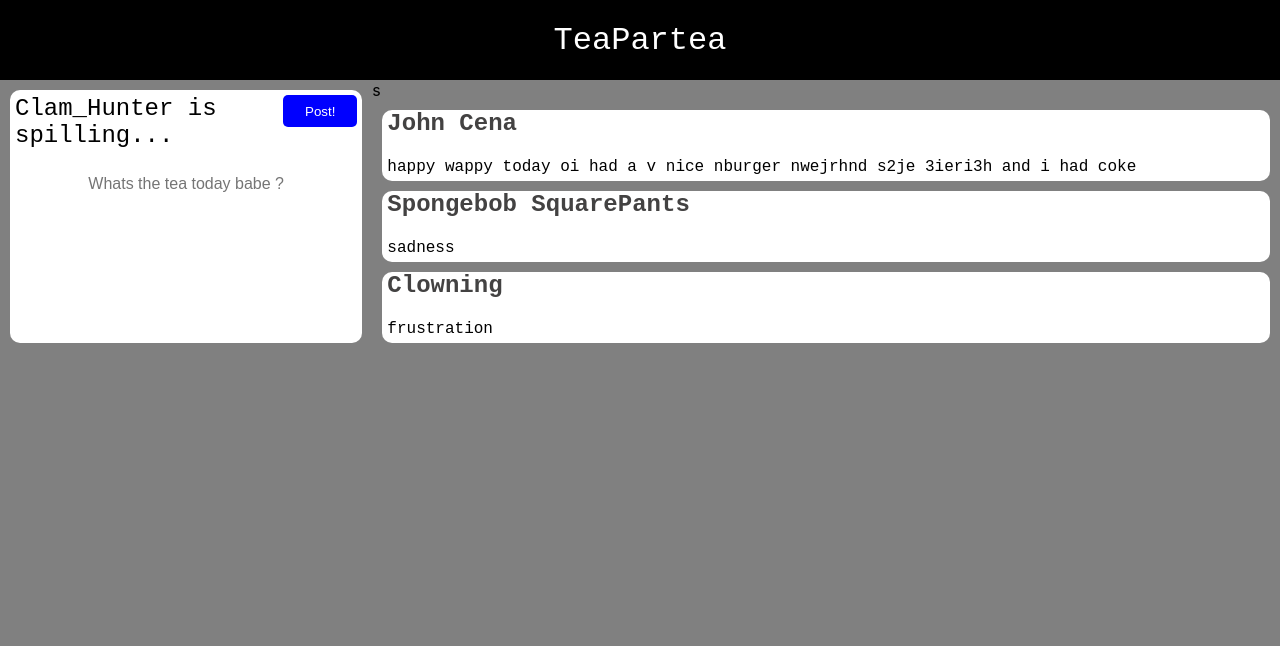
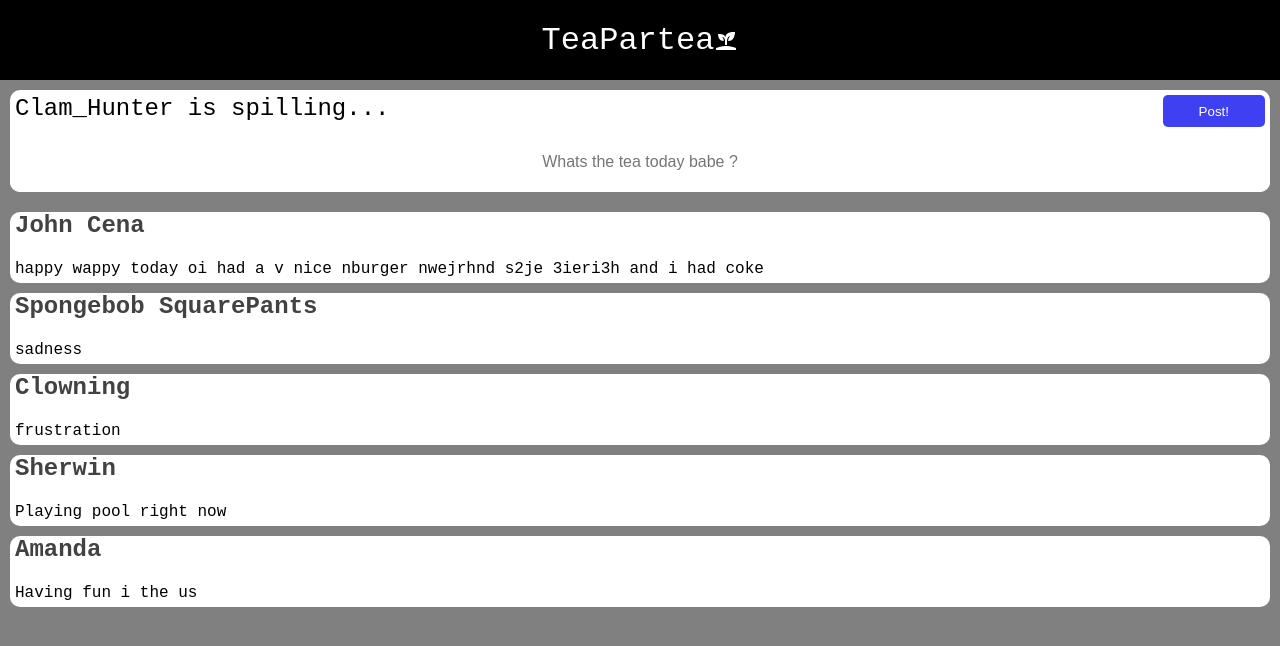
Before and after one commit to GSgiansen/cvwo, a React (Create React App) app: page / in a window 1280 px wide. Shown: the top 646 px of the page. Built offline with nearby package versions, Linux system fonts and the light colour scheme.

Commit message:
Added local state to add posts function

```diff
--- a/public/index.html
+++ b/public/index.html
@@ -2,7 +2,7 @@
 <html lang="en">
   <head>
     <meta charset="utf-8" />
-    <link rel="icon" href="%PUBLIC_URL%/favicon.ico" />
+    <link rel="icon" href="sprout.png" />
     <meta name="viewport" content="width=device-width, initial-scale=1" />
     <meta name="theme-color" content="#000000" />
     <meta
@@ -24,10 +24,10 @@
       work correctly both with client-side routing and a non-root public URL.
       Learn how to configure a non-root public URL by running `npm run build`.
     -->
-    <title>React App</title>
+    <title>TeaPartea</title>
   </head>
   <body>
-    <noscript>You need to enable JavaScript to run this app.</noscript>
+    <noscript>CVWO project</noscript>
     <div id="root"></div>
     <!--
       This HTML file is a template.
--- a/src/App.css
+++ b/src/App.css
@@ -4,4 +4,5 @@
 }
 .main-body{
     display: flex;
+    flex-direction: column;
 }
--- a/src/App.js
+++ b/src/App.js
@@ -24,10 +24,22 @@ function App() {
       "content":"frustration",
 
 
+    },
+    {
+      "userid":"Sherwin",
+      "content":"Playing pool right now",
+
+
+    },
+    {
+      "userid":"Amanda",
+      "content":"Having fun i the us",
+
+
     }
   ])
-  const addPost = () => {
-    console.log("wadio")
+  const addPost = ({userID,content}) => {
+    console.log({content})
 
   }
 
--- a/src/components/Navbar.js
+++ b/src/components/Navbar.js
@@ -1,12 +1,14 @@
 import s from "../styles/Navbar.css"
-
 import React from 'react'
-
+import Login from './Login'
 const Navbar = () => {
 
 
   return (
-    <div className="header">TeaPartea</div>
+    <div className="header">
+      TeaPartea
+      <img src="./sprout.png"/>
+    </div>
 
   )
 }
--- a/src/components/Newpost.js
+++ b/src/components/Newpost.js
@@ -1,11 +1,13 @@
 import React from 'react'
 import s from "../styles/Indivpost.css"
-
+import { useState } from 'react'
 const Newpost = ({addPost}) => {
     const onPost = () =>{
-        addPost()
-
+        addPost({userID,content})
+        setContent('')
     }
+    const [userID, setUserID] = useState('')
+    const [content, setContent] = useState('')
   return (
     <div className='newpost'>
         <form>
@@ -18,6 +20,8 @@ const Newpost = ({addPost}) => {
         className='prompt'
         type="text"
         placeholder='Whats the tea today babe ?'
+        value={content}
+        onChange={(e) => setContent(e.target.value)}
         />
         </form>
 
--- a/src/components/Wall.js
+++ b/src/components/Wall.js
@@ -5,7 +5,7 @@ import Newpost from './Newpost'
 const Wall = ({posts}) => {
   return (
     <div className='wall'>
-        s
+
         {posts.map((post) => <Indivpost userid={post.userid} content={post.content}/>)}
     </div>
 
--- a/src/styles/Indivpost.css
+++ b/src/styles/Indivpost.css
@@ -46,7 +46,7 @@ input[type=text] {
 
 .postbutton{
     margin: 5px;
-    background-color: blue;
+    background-color: rgb(64, 64, 243);
     color: white;
     border: none;
     border-radius: 5px;
```
Also changed, not shown: public/sprout.png (added).
